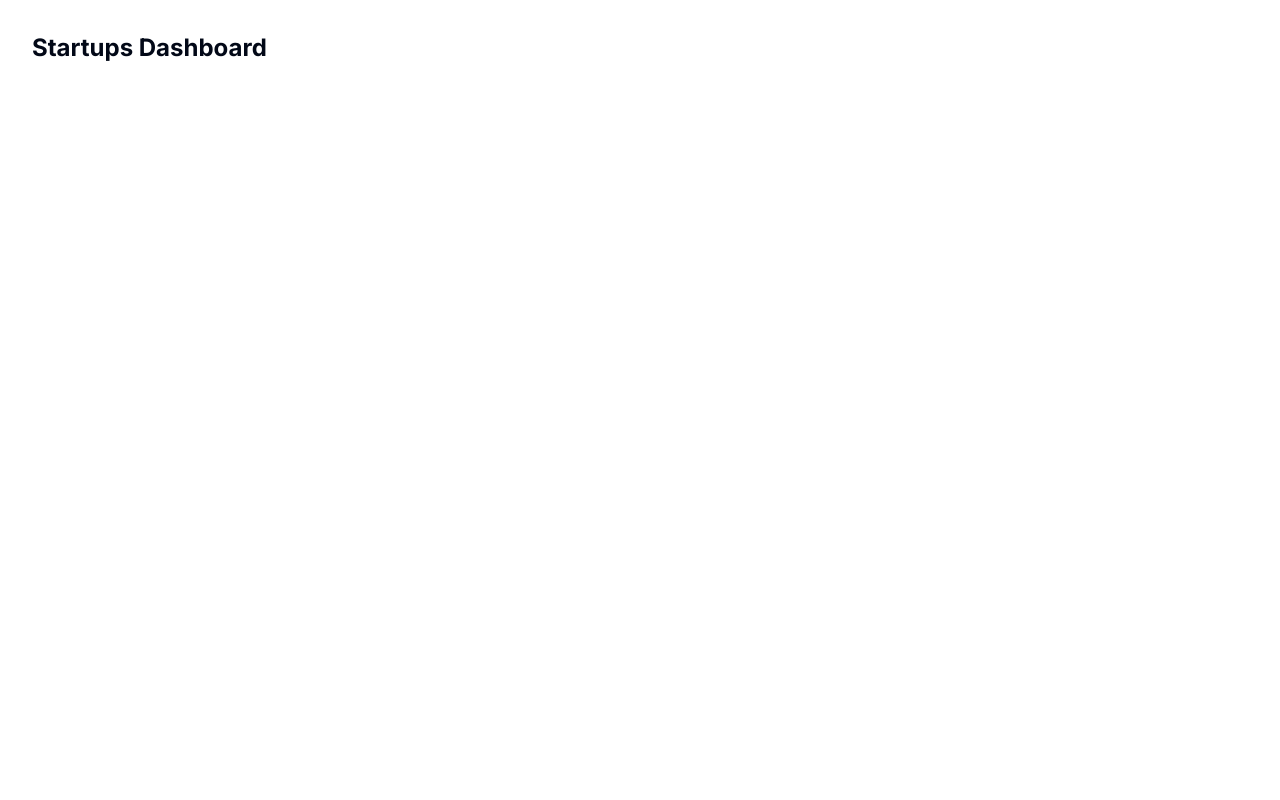
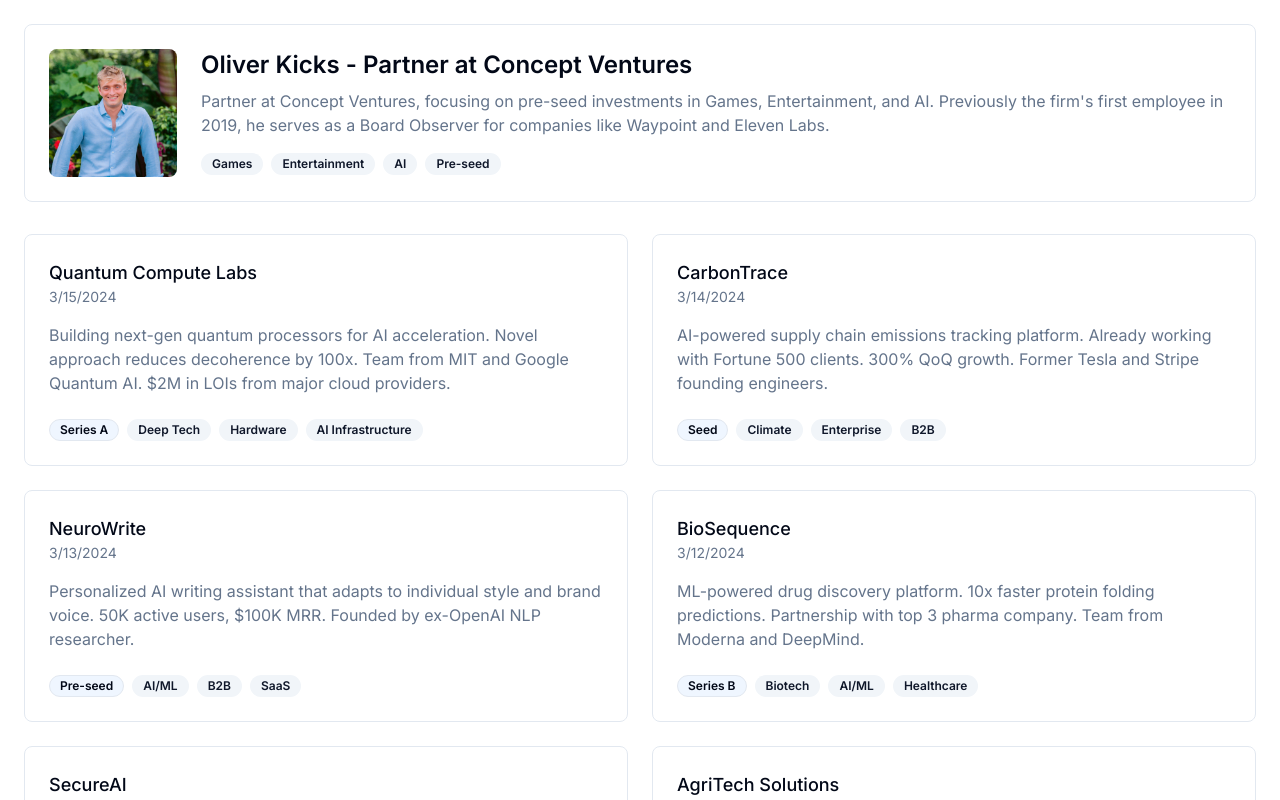
Before and after one commit to Arron-Stothart/elevenlabs-hackathon, a Next.js app: page /dashboard in a window 1280 px wide. Built offline with nearby package versions, Linux system fonts and the light colour scheme.

Commit message:
Rever dashboard to static page

```diff
--- a/app/api/upload/route.ts
+++ b/app/api/upload/route.ts
@@ -34,7 +34,7 @@ export async function POST(request: NextRequest) {
 
     // Write the file
     const filePath = join(dirPath, file.name);
-    await writeFile(filePath, buffer);
+    await writeFile(filePath, new Uint8Array(buffer));
 
     return NextResponse.json({
       success: true,
--- a/app/dashboard/page.tsx
+++ b/app/dashboard/page.tsx
@@ -1,13 +1,19 @@
-'use client'
-
-import { useEffect, useState } from 'react'
-import { getAllStartups } from '@/persistence/storage'
-import { Startup } from '@/types/startup'
-import Link from 'next/link'
+import Link from "next/link"
 import { Badge } from "@/components/ui/badge"
 import { Button } from "@/components/ui/button"
 import { Card, CardContent } from "@/components/ui/card"
 import Image from "next/image"
+
+export interface Startup {
+  id: string
+  name: string
+  industry: string
+  location: string
+  fundingRound: string
+  summary: string
+  tags: string[]
+  pitchDate: string
+}
 
 export const startups: Startup[] = [
   {
@@ -72,46 +78,95 @@ export const startups: Startup[] = [
   }
 ]
 
-export default function Dashboard() {
-  const [startups, setStartups] = useState<Startup[]>([])
+export default function StartupsPage() {
+  return (
+    <main className="container mx-auto p-4 md:p-6">
+      <Card className="mb-8 shadow-none border">
+        <CardContent className="p-6">
+          <div className="flex gap-6">
+            <div className="relative w-32 h-32">
+              <Image
+                src="/oliver-profile.jpeg"
+                alt="Oliver Profile"
+                fill
+                className="rounded-lg object-cover"
+                priority
+              />
+            </div>
 
-  useEffect(() => {
-    // Fetch startups using the async function
-    const fetchStartups = async () => {
-      const data = await getAllStartups()
-      setStartups(data)
-    }
+            <div className="flex-1">
+              <h1 className="text-2xl font-semibold mb-2">
+                Oliver Kicks - Partner at Concept Ventures
+              </h1>
+              <p className="text-muted-foreground mb-4">
+                Partner at Concept Ventures, focusing on pre-seed investments in Games, Entertainment, and AI. Previously the firm's first employee in 2019, he serves as a Board Observer for companies like Waypoint and Eleven Labs.
+              </p>
+              <div className="flex gap-2">
+                <Badge variant="secondary">Games</Badge>
+                <Badge variant="secondary">Entertainment</Badge>
+                <Badge variant="secondary">AI</Badge>
+                <Badge variant="secondary">Pre-seed</Badge>
+              </div>
+            </div>
+          </div>
+        </CardContent>
+      </Card>
 
-    fetchStartups()
-  }, [])
+      <div className="grid gap-6 md:grid-cols-2">
+        {startups.map((startup) => (
+          <Link
+            href={`/dashboard/startups/${startup.id}`}
+            key={startup.id}
+            className="group"
+          >
+            <Card className="overflow-hidden shadow-none border hover:bg-gray-50 transition-colors">
+              <CardContent className="p-6">
+                <div className="flex items-start justify-between gap-4">
+                  <div>
+                    <h2 className="text-lg font-medium">{startup.name}</h2>
+                    <div className="text-sm text-muted-foreground">
+                      {new Date(startup.pitchDate).toLocaleDateString()}
+                    </div>
+                  </div>
+                  <div className="opacity-0 group-hover:opacity-100 transition-opacity duration-500">
+                    <svg
+                      width="24"
+                      height="24"
+                      viewBox="0 0 24 24"
+                      fill="none"
+                      stroke="currentColor"
+                      strokeWidth="2"
+                      strokeLinecap="round"
+                      strokeLinejoin="round"
+                      className="text-gray-400"
+                    >
+                      <path d="M5 12h14"/>
+                      <path d="m12 5 7 7-7 7"/>
+                    </svg>
+                  </div>
+                </div>
 
-  return (
-    <div className="container mx-auto py-8">
-      <h1 className="text-2xl font-bold mb-6">Startups Dashboard</h1>
+                <div className="mt-4">
+                  <p className="text-muted-foreground">{startup.summary}</p>
+                </div>
 
-      <div className="grid grid-cols-1 md:grid-cols-2 lg:grid-cols-3 gap-6">
-        {startups.map(startup => (
-          <Link
-            key={startup.id}
-            href={`/dashboard/startups/${startup.id}`}
-            className="block p-6 bg-white rounded-lg shadow hover:shadow-md transition-shadow"
-          >
-            <h2 className="text-xl font-semibold mb-2">{startup.name}</h2>
-            <p className="text-gray-600 mb-4">{startup.summary}</p>
-            <div className="flex items-center gap-2 mb-2">
-              <span className="text-sm bg-blue-100 text-blue-800 px-2 py-1 rounded">
-                {startup.industry}
-              </span>
-              <span className="text-sm bg-green-100 text-green-800 px-2 py-1 rounded">
-                {startup.fundingRound}
-              </span>
-            </div>
-            <div className="text-sm text-gray-500">
-              {new Date(startup.pitchDate).toLocaleDateString()}
-            </div>
+                <div className="mt-6">
+                  <div className="flex flex-wrap gap-2">
+                    <Badge variant="outline" className="bg-blue-50">
+                      {startup.fundingRound}
+                    </Badge>
+                    {startup.tags.map((tag) => (
+                      <Badge key={tag} variant="secondary">
+                        {tag}
+                      </Badge>
+                    ))}
+                  </div>
+                </div>
+              </CardContent>
+            </Card>
           </Link>
         ))}
       </div>
-    </div>
+    </main>
   )
 }
```
Also changed, not shown: 1 other file (tests, documents, lock files or other folders).
